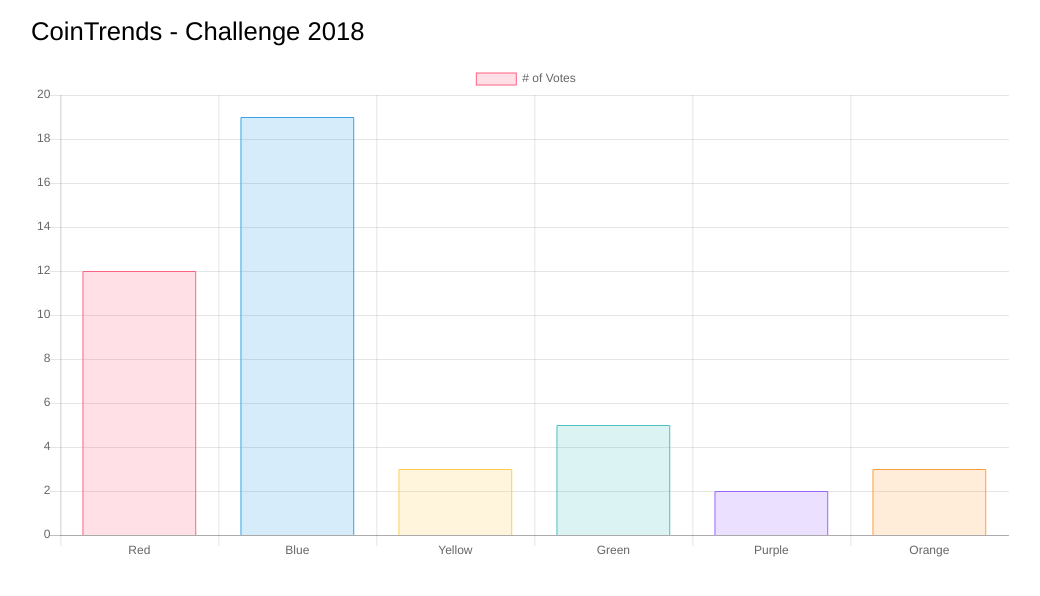
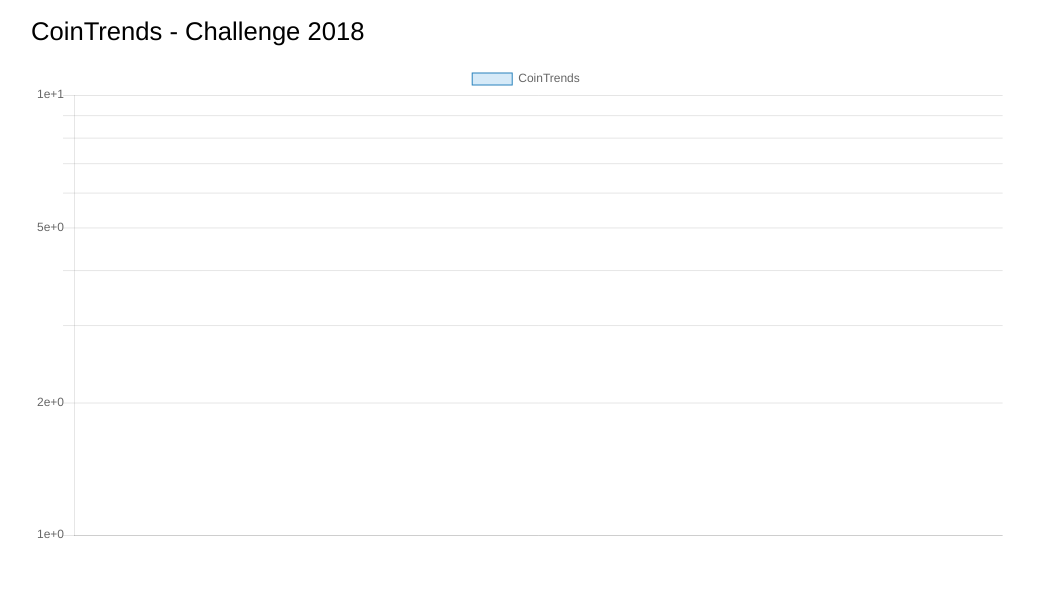
Before and after one commit to tomejzen/CoinTrends, a plain HTML site: page CoinTrends/index.html in a window 1280 px wide. Shown: the part 68-664 px from the top of the page, without its empty margins (109-1149 px from the left). Drawn offline with Linux system fonts and the light colour scheme; no server answers.

Commit message:
loading data on chart

```diff
--- a/CoinTrends/index.html
+++ b/CoinTrends/index.html
@@ -17,6 +17,7 @@
     </main>
 
     <script src="scripts/Chart.js"></script>
+    <script src="scripts/HistoricalDataProvider.js"></script>
     <script src="scripts/site.js"></script>
 </body>
 </html>
--- /dev/null
+++ b/CoinTrends/scripts/historicalDataProvider.js
@@ -0,0 +1,21 @@
+
+class HistoricalDataProvider {
+
+    constructor() {
+
+        this.API_ADDRESS = "https://apiv2.bitcoinaverage.com/indices/global/history/{symbol}?period=alltime&?format=json";
+    }
+
+    Load(coinName, callback) {
+
+        const url = this.API_ADDRESS.replace("{symbol}", coinName);
+        const xhttp = new XMLHttpRequest();
+
+        xhttp.onreadystatechange = function () {
+
+            callback(xhttp);
+        };
+        xhttp.open("GET", url, true);
+        xhttp.send();
+    }
+}
--- a/CoinTrends/scripts/site.js
+++ b/CoinTrends/scripts/site.js
@@ -2,28 +2,43 @@
 
     const ctx = document.getElementById("myChart").getContext('2d');
 
-    var myChart = new Chart(ctx, {
-        type: 'bar',
+    let historicalDataProvider = new HistoricalDataProvider();
+    let myChart = InitializeChart();
+
+    historicalDataProvider.Load("BTCUSD", (xhttp) => {
+
+        if (xhttp.readyState == 4 && xhttp.status == 200) {
+
+            let fetchedData = JSON.parse(xhttp.responseText);
+
+            let labels = fetchedData.map(o => o.time);
+            let data = fetchedData.map(o => [o.average]);
+
+            myChart.data.labels = labels;
+            myChart.data.datasets.forEach((dataset) => {
+                dataset.data = data;
+            });
+
+            myChart.update();
+        }
+    });
+
+
+    // Function creating chart object
+    function InitializeChart() {
+
+        return new Chart(ctx, {
+            type: 'line',
             data: {
-            labels: ["Red", "Blue", "Yellow", "Green", "Purple", "Orange"],
+                labels: [],
                 datasets: [{
-                label: '# of Votes',
-                data: [12, 19, 3, 5, 2, 3],
+                    label: 'CoinTrends',
+                    data: [],
                     backgroundColor: [
-                    'rgba(255, 99, 132, 0.2)',
-                    'rgba(54, 162, 235, 0.2)',
-                    'rgba(255, 206, 86, 0.2)',
-                    'rgba(75, 192, 192, 0.2)',
-                    'rgba(153, 102, 255, 0.2)',
-                    'rgba(255, 159, 64, 0.2)'
+                        'rgba(52, 152, 219, 0.2)'
                     ],
                     borderColor: [
-                    'rgba(255,99,132,1)',
-                    'rgba(54, 162, 235, 1)',
-                    'rgba(255, 206, 86, 1)',
-                    'rgba(75, 192, 192, 1)',
-                    'rgba(153, 102, 255, 1)',
-                    'rgba(255, 159, 64, 1)'
+                        'rgba(41, 128, 185, 1.0)'
                     ],
                     borderWidth: 1
                 }]
@@ -33,10 +48,11 @@
                     yAxes: [{
                         ticks: {
                             beginAtZero: true
-                    }
+                        },
+                        type: 'logarithmic'
                     }]
                 }
             }
         });
-
+    }
 })();
```
Lines whose indentation alone changed are shown as unchanged.
